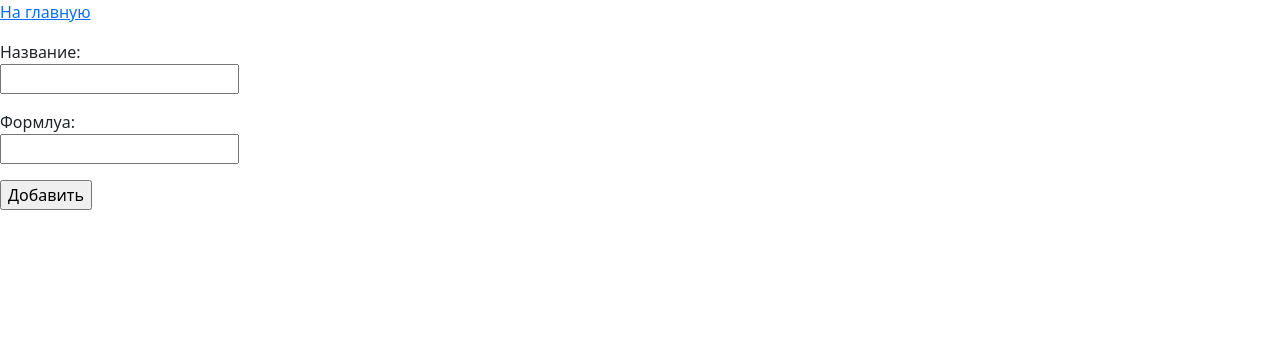
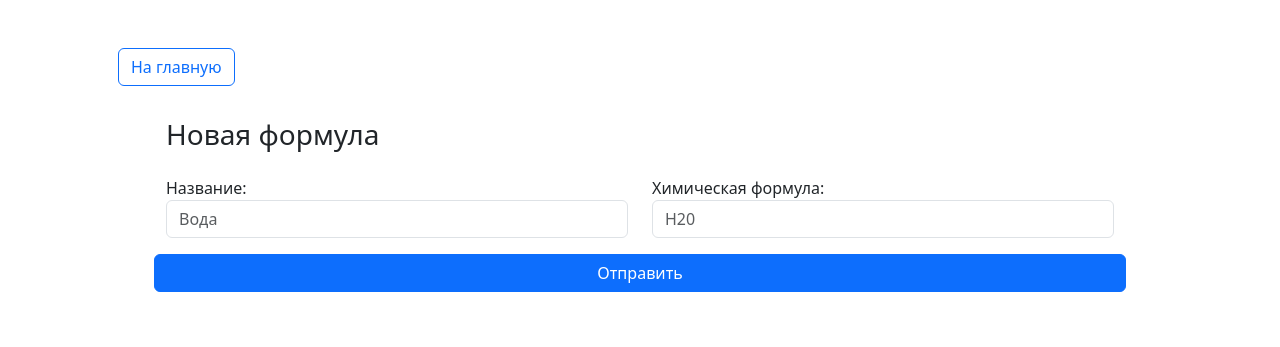
Before and after one commit to nzelenyy/chemistry_trainer, a Django app: page /trainer/add_formula in a window 1280 px wide. Shown: the top 347 px of the page. Run offline with Django 4.2, Linux system fonts and the light colour scheme; some libraries are stand-ins or nearby versions.

Commit message:
Changed design of the formulas pages
The design of the pages for loading chemical formulas and displaying a list of saved formulas has been changed. A new function has been added to save formulas with subscripts.

```diff
--- a/chemistry_proj/trainer/templates/add_formula.html
+++ b/chemistry_proj/trainer/templates/add_formula.html
@@ -4,11 +4,30 @@
 Страница для добавления формул
 {% endblock %}
 
+
 {% block content %}
-<p><a href="/">На главную</a></p>
+<div class="container-sm px-5 py-5" id="term-form">
+    <a href="/" class="btn btn-outline-primary mb-4">
+        <i class="bi bi-arrow-left"></i> На главную
+    </a>
+
     <form method="post" action="add_formula_result/">{% csrf_token %}
-        <p>Название:<br> <input name="name" /></p>
-        <p>Формлуа:<br> <input name="formula" /></p>
-        <input type="submit" value="Добавить" />
+        <div class="row px-5 py-2">
+            <h3>Новая формула</h3>
+        </div>
+        <div class="row px-5 py-2">
+            <div class="col-md-6">
+                <label for="name">Название:</label>
+                <input type="text" class="form-control input-lg" name="name" id="name" placeholder="Вода" value required>
+            </div>
+            <div class="col-md-6">
+                <label for="formula">Химическая формула:</label>
+                <input type="text" class="form-control input-lg" name="formula" id="formula" placeholder="H20" value required>
+            </div>
+        </div>
+        <div class="row px-5 py-2">
+            <button type="submit" class="btn btn-primary">Отправить</button>
+        </div>
     </form>
+</div>
 {% endblock %}
--- a/chemistry_proj/trainer/utils.py
+++ b/chemistry_proj/trainer/utils.py
@@ -1,4 +1,8 @@
 from .models import ChemFormula
+import re
+
+def chem_format(text):
+    return re.sub(r'(\d+)', r'<sub>\1</sub>', text)
 
 def write_formula(name, formula):
     new_formula = ChemFormula(name=name, formula=formula)
--- a/chemistry_proj/trainer/views.py
+++ b/chemistry_proj/trainer/views.py
@@ -13,6 +13,16 @@ def trainer(request):
 	}
 	return HttpResponse(template.render(context, request))
 
+# def trainer(request):
+# 	names = ChemFormula.objects.values_list('name', flat=True)
+# 	formulas = ChemFormula.objects.values_list('formula', flat=True)
+# 	template = loader.get_template('formulas_list.html')
+# 	context = {
+# 		'names': names,
+# 		'formulas': utils.chem_format(formulas),
+# 	}
+# 	return HttpResponse(template.render(context, request))
+
 def main(request):
 	template = loader.get_template('main.html')
 	return HttpResponse(template.render())
@@ -20,9 +30,8 @@ def main(request):
 def add_formula(request):
 	return render(request, 'add_formula.html')
 
-
 def add_formula_result(request):
 	name = request.POST.get("name")
 	formula = request.POST.get("formula")
-	utils.write_formula(name, formula)
+	utils.write_formula(name, utils.chem_format(formula))
 	return render(request, "add_formula_result.html")
```
Also changed, not shown: chemistry_proj/trainer/templates/formulas_list.html (+31 -9 lines).
